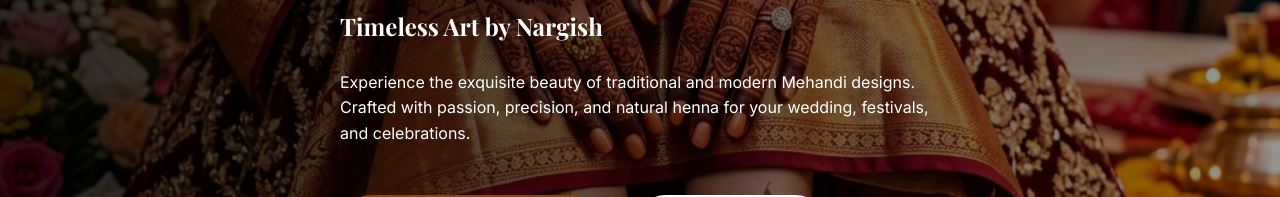
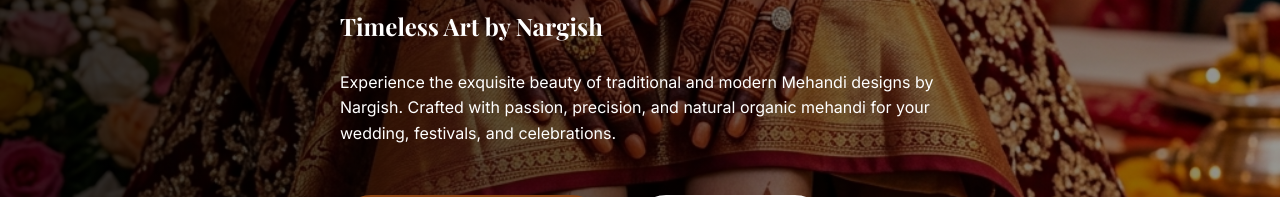
Before and after one commit to nknitishsingh94/Mehandi-Website, a React (Vite) app: page / in a window 1280 px wide. Shown: the part 344-541 px from the top of the page. Built offline with nearby package versions, Linux system fonts and the light colour scheme; no server answers; a web font is replaced by a local one.

Commit message:
Updated global branding to show Nargish instead of Henna in search results and browser tabs

```diff
--- a/index.html
+++ b/index.html
@@ -5,7 +5,7 @@
     <link rel="icon" type="image/png" href="/logo.png" />
     <meta name="viewport" content="width=device-width, initial-scale=1.0" />
     <title>Nargish | Professional Mehandi Artist for Bridal & Occasions</title>
-    <meta name="description" content="Premium Mehandi services for weddings, festivals, and special occasions. Traditional and modern henna designs with organic ingredients." />
+    <meta name="description" content="Nargish | Professional Mehandi services for weddings, festivals, and special occasions. Traditional and modern mehandi designs with organic ingredients." />
   </head>
   <body>
     <div id="root"></div>
--- a/src/data.js
+++ b/src/data.js
@@ -11,7 +11,7 @@ export const SITE_DATA = {
   hero: {
     title: "Timeless Art by Nargish",
     highlight: "Nargish",
-    description: "Experience the exquisite beauty of traditional and modern Mehandi designs. Crafted with passion, precision, and natural henna for your wedding, festivals, and celebrations."
+    description: "Experience the exquisite beauty of traditional and modern Mehandi designs by Nargish. Crafted with passion, precision, and natural organic mehandi for your wedding, festivals, and celebrations."
   },
   services: [
     {
```
